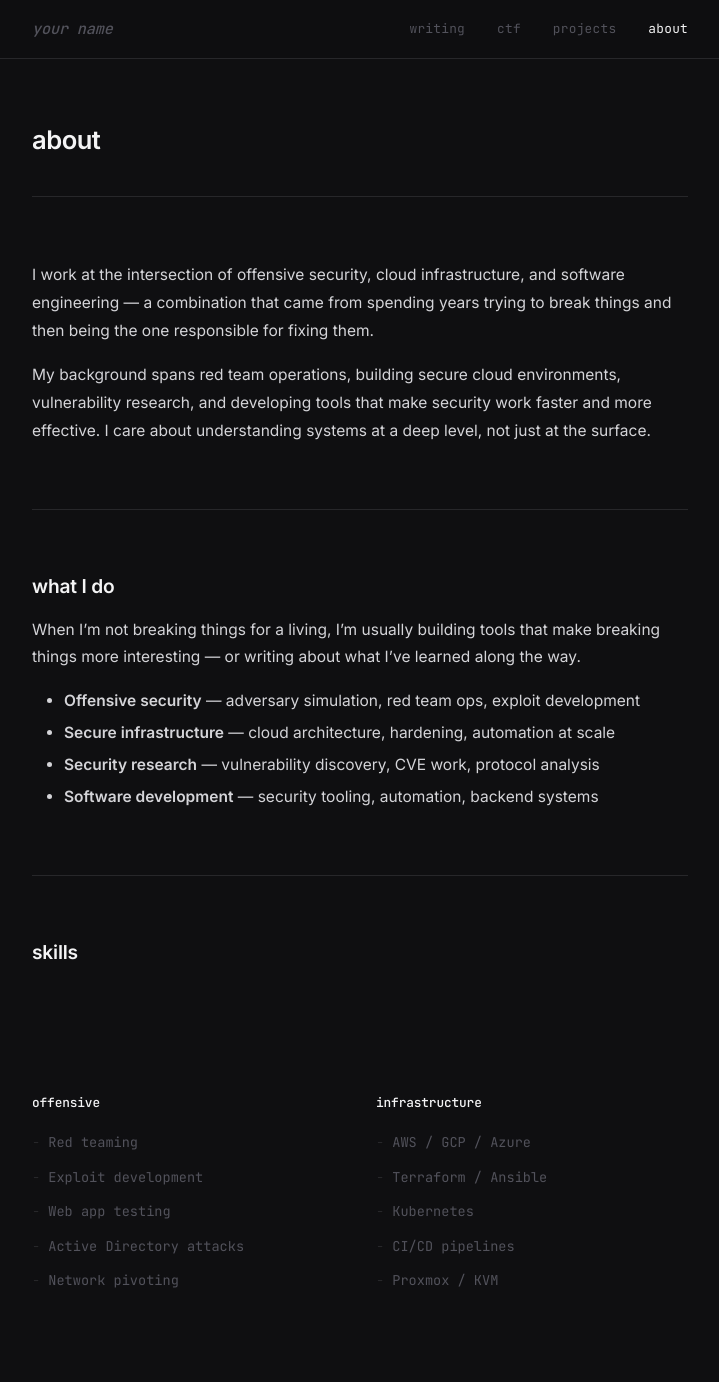
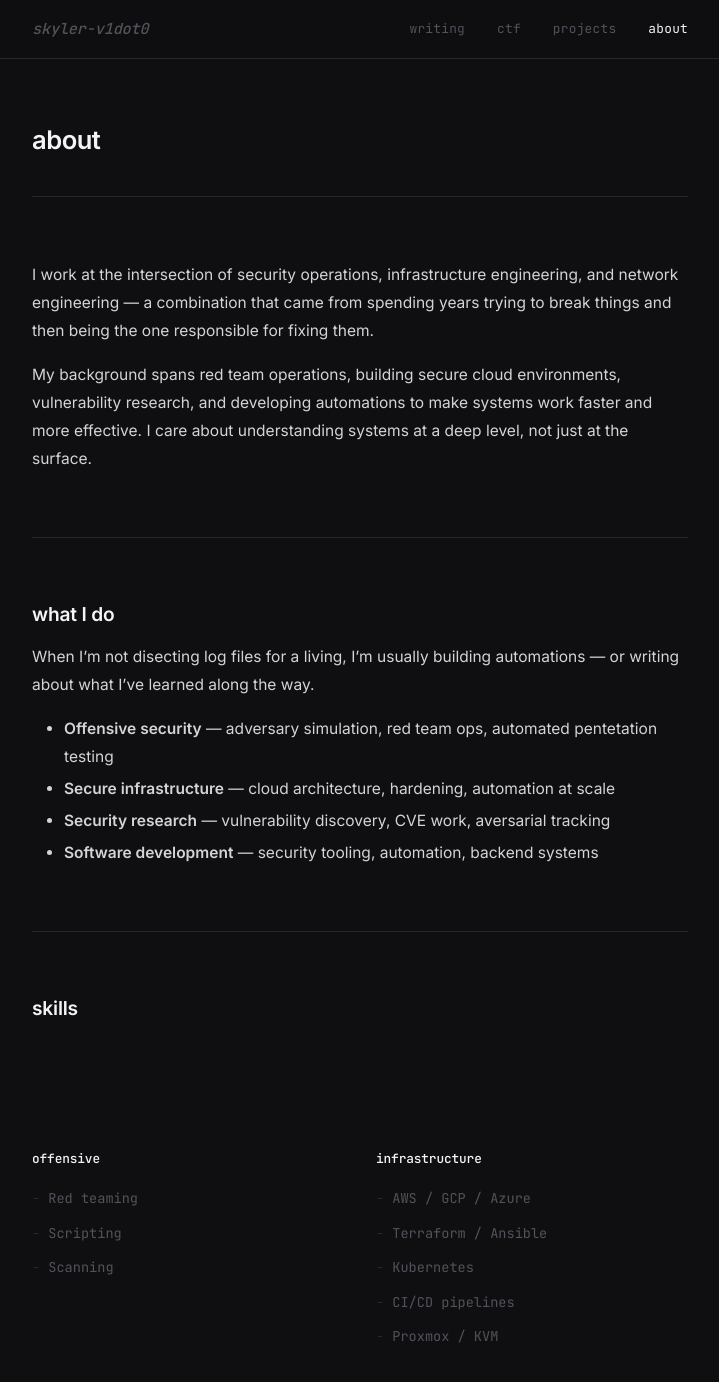
Before and after one commit to skyler-v1dot0/personal-site, a Jekyll site: the page built from about.md, in a window 1280 px wide and 1400 px high. Shown: the top 1382 px of the window, without its empty margins (280-999 px from the left). Built offline with Jekyll 4.4.1, drawn with Linux system fonts in a browser that asks for light colours; some of the changed text lies outside the part shown.

Commit message:
updated name

```diff
--- a/_includes/header.html
+++ b/_includes/header.html
@@ -1,7 +1,7 @@
 <header class="site-header">
   <div class="container header-inner">
     <a href="{{ '/' | relative_url }}" class="site-title">
-      {% if site.title != "" %}{{ site.title }}{% else %}<span class="placeholder">your name</span>{% endif %}
+      {% if site.title != "" %}{{ site.title }}{% else %}<span class="placeholder">skyler-v1dot0</span>{% endif %}
     </a>
     <nav class="site-nav">
       <a href="{{ '/writing/' | relative_url }}" {% if page.url contains '/writing/' or page.url contains '/20' %}class="active"{% endif %}>writing</a>
--- a/about.md
+++ b/about.md
@@ -6,19 +6,19 @@ permalink: /about/
 
 <!-- Replace this section with your own bio -->
 
-I work at the intersection of offensive security, cloud infrastructure, and software engineering — a combination that came from spending years trying to break things and then being the one responsible for fixing them.
+I work at the intersection of security operations, infrastructure engineering, and network engineering — a combination that came from spending years trying to break things and then being the one responsible for fixing them.
 
-My background spans red team operations, building secure cloud environments, vulnerability research, and developing tools that make security work faster and more effective. I care about understanding systems at a deep level, not just at the surface.
+My background spans red team operations, building secure cloud environments, vulnerability research, and developing automations to make systems work faster and more effective. I care about understanding systems at a deep level, not just at the surface.
 
 ---
 
 ## what I do
 
-When I'm not breaking things for a living, I'm usually building tools that make breaking things more interesting — or writing about what I've learned along the way.
+When I'm not disecting log files for a living, I'm usually building automations — or writing about what I've learned along the way.
 
-- **Offensive security** — adversary simulation, red team ops, exploit development
+- **Offensive security** — adversary simulation, red team ops, automated pentetation testing
 - **Secure infrastructure** — cloud architecture, hardening, automation at scale
-- **Security research** — vulnerability discovery, CVE work, protocol analysis
+- **Security research** — vulnerability discovery, CVE work, aversarial tracking
 - **Software development** — security tooling, automation, backend systems
 
 ---
@@ -31,10 +31,8 @@ When I'm not breaking things for a living, I'm usually building tools that make
       <h3>offensive</h3>
       <ul>
         <li>Red teaming</li>
-        <li>Exploit development</li>
-        <li>Web app testing</li>
-        <li>Active Directory attacks</li>
-        <li>Network pivoting</li>
+        <li>Scripting</li>
+        <li>Scanning</li>
       </ul>
     </div>
     <div class="skill-group">
@@ -51,10 +49,8 @@ When I'm not breaking things for a living, I'm usually building tools that make
       <h3>development</h3>
       <ul>
         <li>Python</li>
-        <li>Go</li>
-        <li>Rust</li>
+        <li>Powershell</li>
         <li>Bash / shell scripting</li>
-        <li>C / C++</li>
       </ul>
     </div>
     <div class="skill-group">
```
